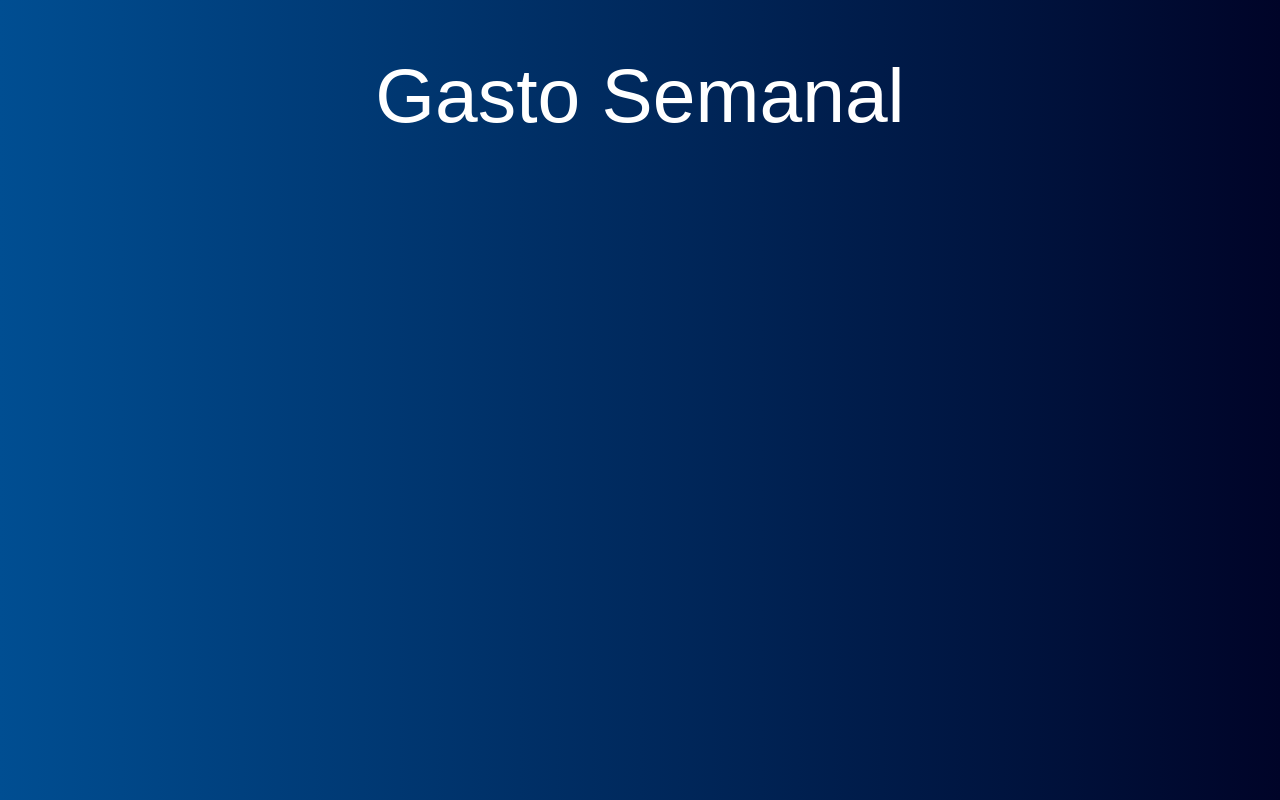
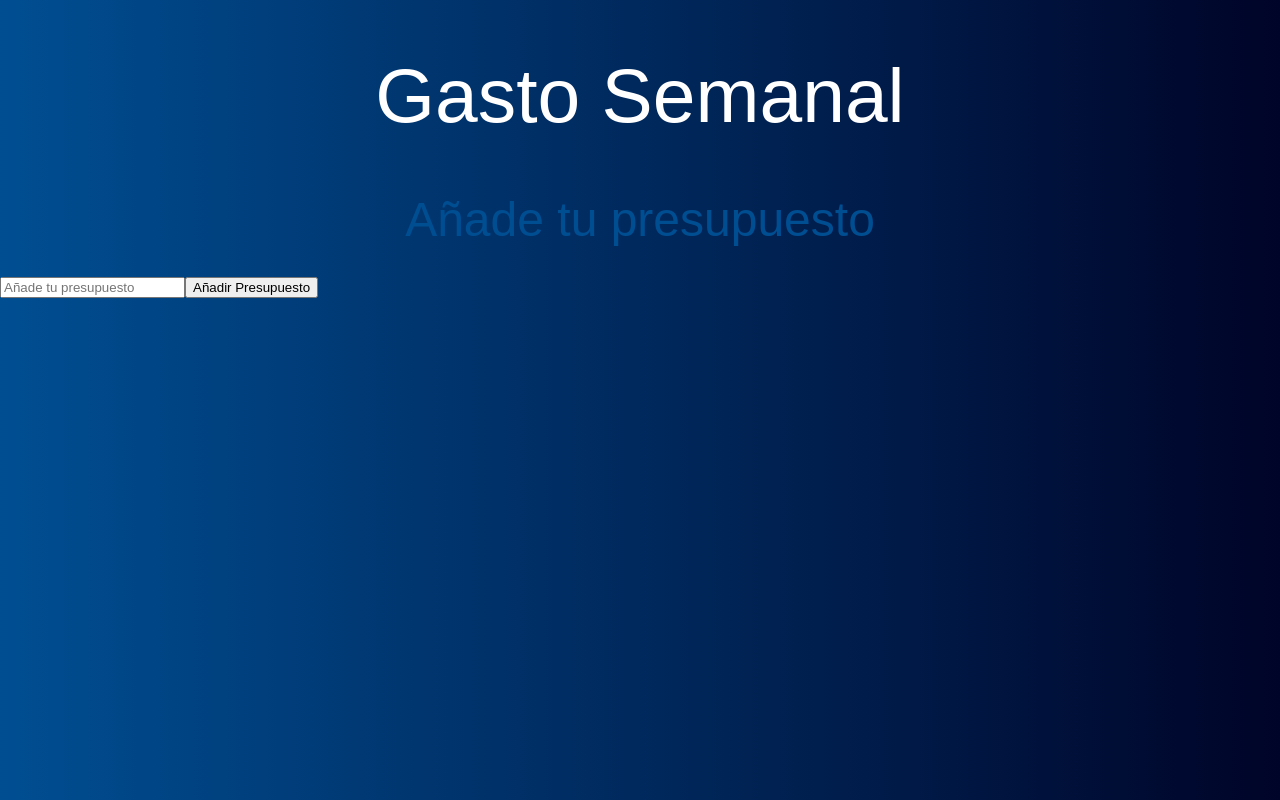
Before and after one commit to pipe473/Presupuesto-de-Gastos-con-ReactJS, a React (Create React App) app: page / in a window 1280 px wide. Built offline with nearby package versions, Linux system fonts and the light colour scheme; the HTML template or start-up script is replaced by a standard one.

Commit message:
Creando el componente de pregunta

```diff
--- a/src/App.js
+++ b/src/App.js
@@ -1,10 +1,13 @@
-import React from 'react'
+import React from 'react';
+import Pregunta from './components/Pregunta';
 
 function App () {
   return (
     <div className='container'>
       <header>
         <h1>Gasto Semanal</h1>
+
+        <Pregunta />
       </header>
     </div>
   )
--- /dev/null
+++ b/src/components/Pregunta.js
@@ -0,0 +1,24 @@
+import React, { Fragment } from 'react'
+
+const Pregunta = () => {
+  return (
+    <Fragment>
+      <h2>Añade tu presupuesto</h2>
+
+      <form>
+        <input
+          type='number'
+          className='u-full-width'
+          placeholder='Añade tu presupuesto'
+        />
+        <input
+          type='submit'
+          className='button-primary u-full-width'
+          value='Añadir Presupuesto'
+        />
+      </form>
+    </Fragment>
+  )
+}
+
+export default Pregunta
```
